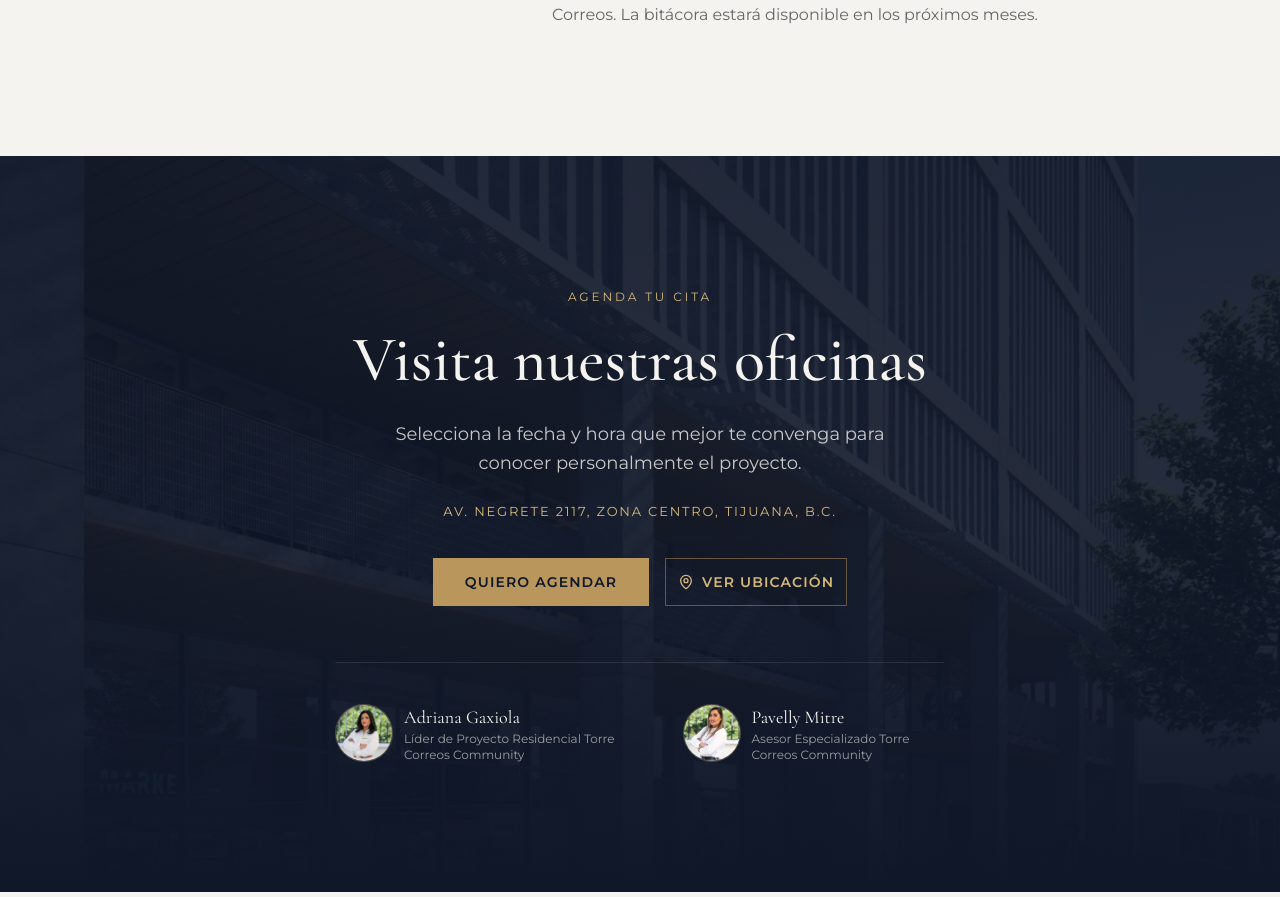
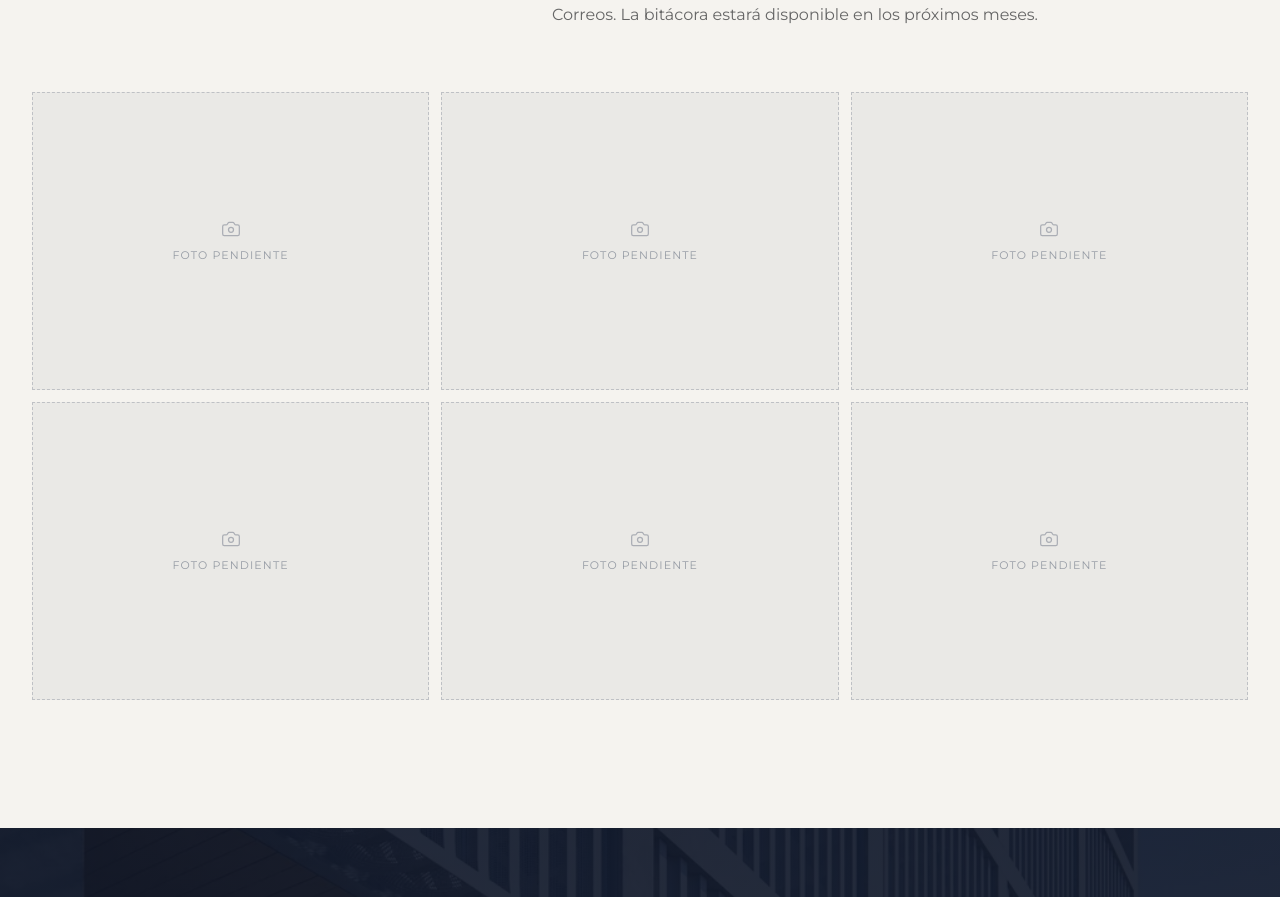
Before and after one commit to Oscarm157/torre_correos, a Next.js app: page / in a window 1280 px wide. Shown: the part 6959-7856 px from the top of the page. Built offline with nearby package versions, Linux system fonts and the light colour scheme.

Commit message:
Agrega grid de 6 huecos placeholder en Avance de Obra

```diff
--- a/src/components/sections/AvanceObra.tsx
+++ b/src/components/sections/AvanceObra.tsx
@@ -1,5 +1,6 @@
 "use client";
 
+import { Camera } from "lucide-react";
 import { Reveal } from "./reveal";
 
 /**
@@ -7,7 +8,11 @@ import { Reveal } from "./reveal";
  * de Oscar). Familia DISTINTA a Comunidad: bloque asimétrico alineado a la
  * izquierda sobre banda clara (crema), con numeral serif grande como ancla.
  * TODO: sustituir por la bitácora/seguimiento de obra real cuando llegue.
+ * El grid de abajo son huecos honestos (sin foto de stock) listos para que
+ * Oscar suba las fotos reales de avance.
  */
+const HUECOS = 6;
+
 export default function AvanceObra() {
   return (
     <section
@@ -38,6 +43,24 @@ export default function AvanceObra() {
           </Reveal>
         </div>
       </div>
+
+      <div className="mx-auto mt-14 max-w-[1440px] px-5 sm:mt-16 sm:px-8">
+        <Reveal delay={0.14}>
+          <div className="grid grid-cols-2 gap-3 sm:grid-cols-3">
+            {Array.from({ length: HUECOS }, (_, i) => (
+              <div
+                key={i}
+                className="flex aspect-[4/3] flex-col items-center justify-center gap-2 border border-dashed border-[#1a2744]/20 bg-[#1a2744]/5"
+              >
+                <Camera className="size-5 text-[#1a2744]/30" strokeWidth={1.5} />
+                <span className="font-body text-[0.6875rem] tracking-[0.1em] text-[#1a2744]/40 uppercase">
+                  Foto pendiente
+                </span>
+              </div>
+            ))}
+          </div>
+        </Reveal>
+      </div>
     </section>
   );
 }
```
